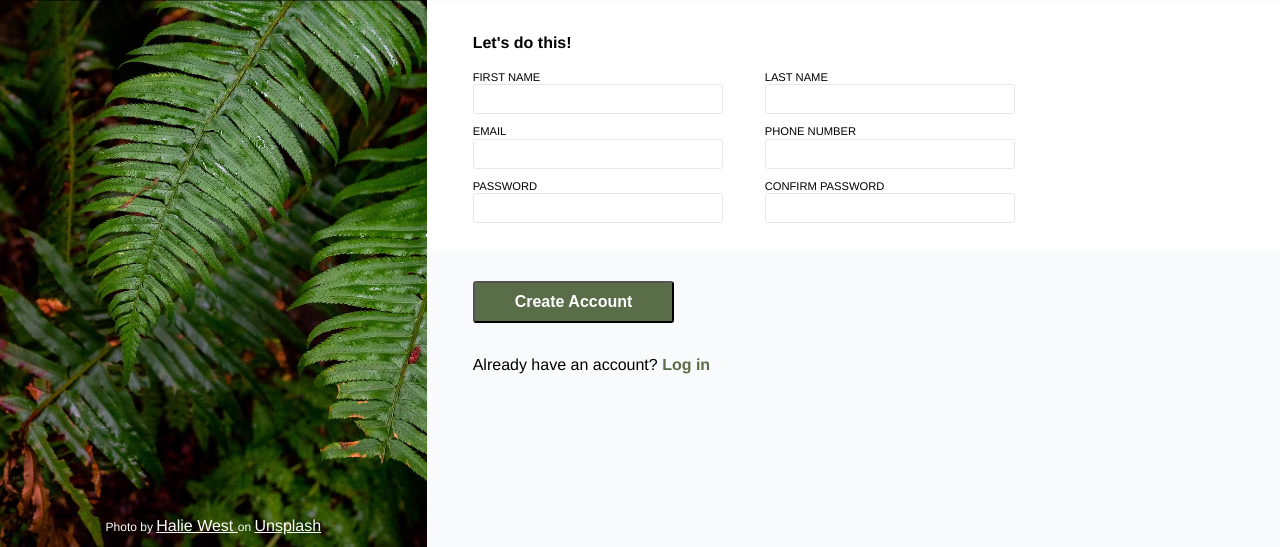
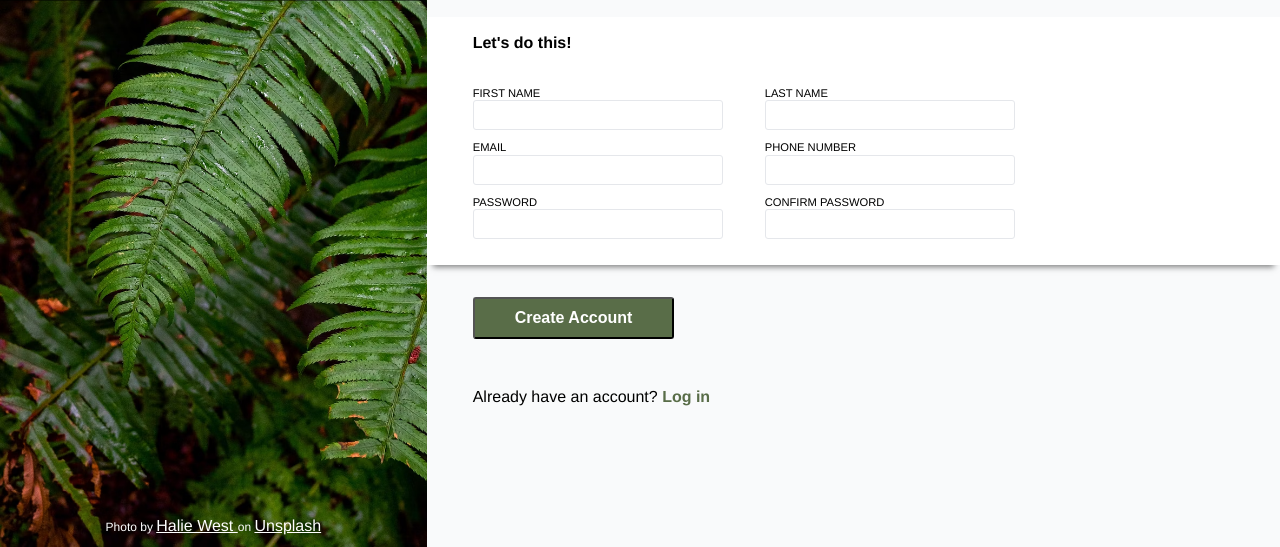
Before and after one commit to filipryznar/sign-up_form, a plain HTML site: page index.html in a window 1280 px wide. Shown: the part 253-800 px from the top of the page. Drawn offline with Linux system fonts and the light colour scheme; files whose address does not match are found by name.

Commit message:
add box shadow, submit button and some tweeks

```diff
--- a/index.html
+++ b/index.html
@@ -29,10 +29,11 @@
           <div class="second-par">You <i>know</i> you want to.</div>
         </div>
 
+        <div>
           <div class="form-row">
-          <h3>Let's do this!</h3>
-
             <form action="" class="log-in_form">
+              <h3 class="form-h3">Let's do this!</h3>
+              <div class="main-form">
                 <div class="input-row">
                   <div class="form-input">
                     <label for="name">FIRST NAME</label>
@@ -46,7 +47,6 @@
                       required
                     />
                   </div>
-
                   <div class="form-input">
                     <label for="surname">LAST NAME</label>
                     <input
@@ -60,7 +60,6 @@
                     />
                   </div>
                 </div>
-
                 <div class="input-row">
                   <div class="form-input">
                     <label for="email">EMAIL</label>
@@ -73,7 +72,6 @@
                       required
                     />
                   </div>
-
                   <div class="form-input">
                     <label for="phone">PHONE NUMBER</label>
                     <input
@@ -86,22 +84,26 @@
                     />
                   </div>
                 </div>
-
                 <div class="input-row">
                   <div class="form-input">
                     <label for="pass">PASSWORD</label>
                     <input type="password" id="pass" />
                   </div>
-
                   <div class="form-input">
                     <label for="pass2">CONFIRM PASSWORD</label>
                     <input type="password" id="pass2" />
                   </div>
                 </div>
+              </div>
+              <div class="create-btn">
+                <button type="submit" id="create-account">
+                  Create Account
+                </button>
+              </div>
             </form>
           </div>
+        </div>
 
-        <div class="create-btn"><button>Create Account</button></div>
         <div class="log-in">Already have an account? <a href="">Log in</a></div>
       </div>
     </div>
--- a/style.css
+++ b/style.css
@@ -78,10 +78,16 @@
 .second-par {
   margin-top: 16px;
 }
-.form-row {
-  padding-left: 46px;
-  padding-top: 32px;
+.form-h3 {
+  padding-bottom: 16px;
+}
+.form-h3,
+.main-form {
+  padding: 16px 0px 16px 46px;
   background-color: #ffffff;
+}
+.main-form {
+  box-shadow: 0 8px 6px -6px rgba(0, 0, 0, 0.5);
 }
 form {
   padding: 16px 0 16px;
@@ -152,7 +158,6 @@ input {
   padding: 5px; /* Add some padding for spacing */
   border: 1px solid #e5e7eb;
   border-radius: 3px;
-  outline: none;
 }
 
 /* Media query for smaller screens */
@@ -168,6 +173,7 @@ input {
 }
 
 input:focus {
+  outline: none;
   border-color: rgb(27, 117, 242);
   box-shadow: 0 0 5px rgba(7, 8, 8, 0.7);
 }
```
Lines whose indentation alone changed are shown as unchanged.
